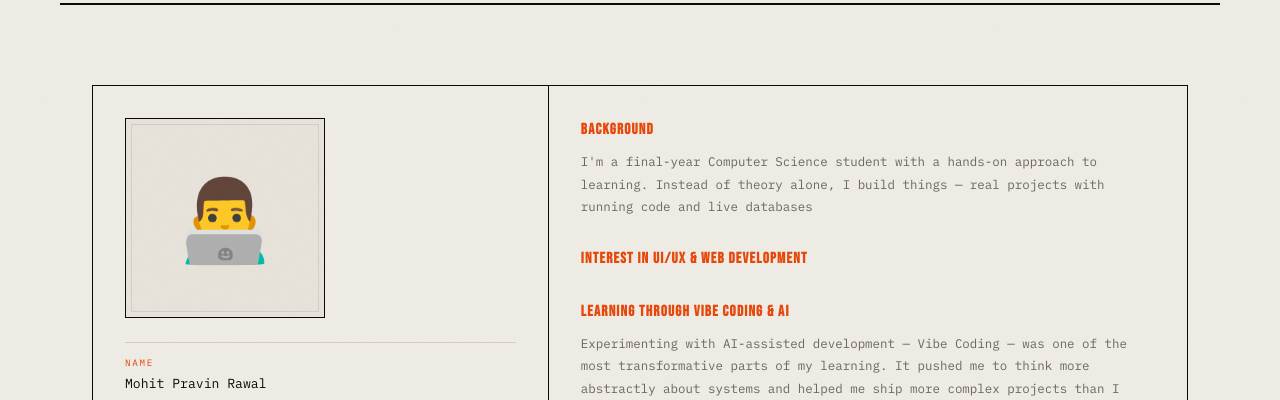
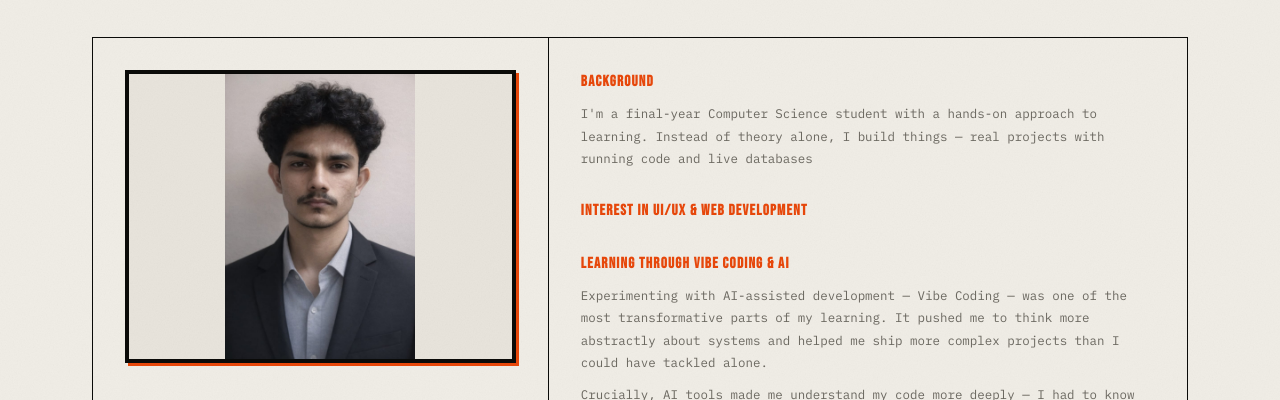
Before and after one commit to mohitrawal-codes/Personal_Portfolio, a plain HTML site: page pages/about.html in a window 1280 px wide. Shown: the part 357-757 px from the top of the page. Drawn offline with Linux system fonts and the light colour scheme.

Commit message:
update: 6/3/2026
Add resume, profile photo, contact form, icons update

```diff
--- a/css/style.css
+++ b/css/style.css
@@ -221,7 +221,6 @@ section {
   color: var(--muted);
   max-width: 440px;
   line-height: 1.75;
-  margin-bottom: 3rem;
 }
 
 /* HERO */
@@ -926,24 +925,31 @@ section {
 }
 
 .about-avatar-block {
-  aspect-ratio: 1;
-  max-width: 200px;
+  width: 100%;
+  aspect-ratio: 4/3;
+  border: 4px solid var(--ink);
+  box-shadow: 3px 3px 0px var(--orange);
+  overflow: hidden;
+  margin-bottom: 1rem;
   background: var(--surface);
-  border: 1px solid var(--ink);
-  display: flex;
-  align-items: center;
-  justify-content: center;
-  font-size: 5rem;
-  position: relative;
+}
+.about-avatar-block img {
+  width: 100%;
+  height: 100%;
+  object-fit: contain;
+  object-position: center;
+  display: block;
 }
 
-.about-avatar-block::after {
-  content: '';
-  position: absolute;
-  inset: 5px;
-  border: 1px solid var(--line);
-  pointer-events: none;
+@media (max-width: 768px) {
+  .about-avatar-block {
+    width: 100%;
+    aspect-ratio: 1/1;
+    box-shadow: 2px 2px 0px var(--orange);
+    margin-bottom: 1.5rem;
+  }
 }
+
 
 .about-info-item {
   border-top: 1px solid var(--line);
--- a/pages/about.html
+++ b/pages/about.html
@@ -3,7 +3,7 @@
 <head>
   <meta charset="UTF-8" />
   <meta name="viewport" content="width=device-width, initial-scale=1.0" />
-  <title>About — YourName</title>
+  <title>About — MohitRawal</title>
   <link rel="stylesheet" href="../css/style.css" />
 </head>
 <body>
@@ -39,7 +39,9 @@
 <section>
   <div class="about-grid">
     <div class="about-left reveal">
-      <div class="about-avatar-block">👨‍💻</div>
+      <div class="about-avatar-block">
+  <img src="../assets/profile.jpg" alt="Mohit Rawal"/>
+</div>
 
       <div class="about-info-item">
         <div class="about-info-label">Name</div>
```
Also changed, not shown: pages/contact.html (+16 -12 lines), assets/profile.jpg (added), 2 other files.
